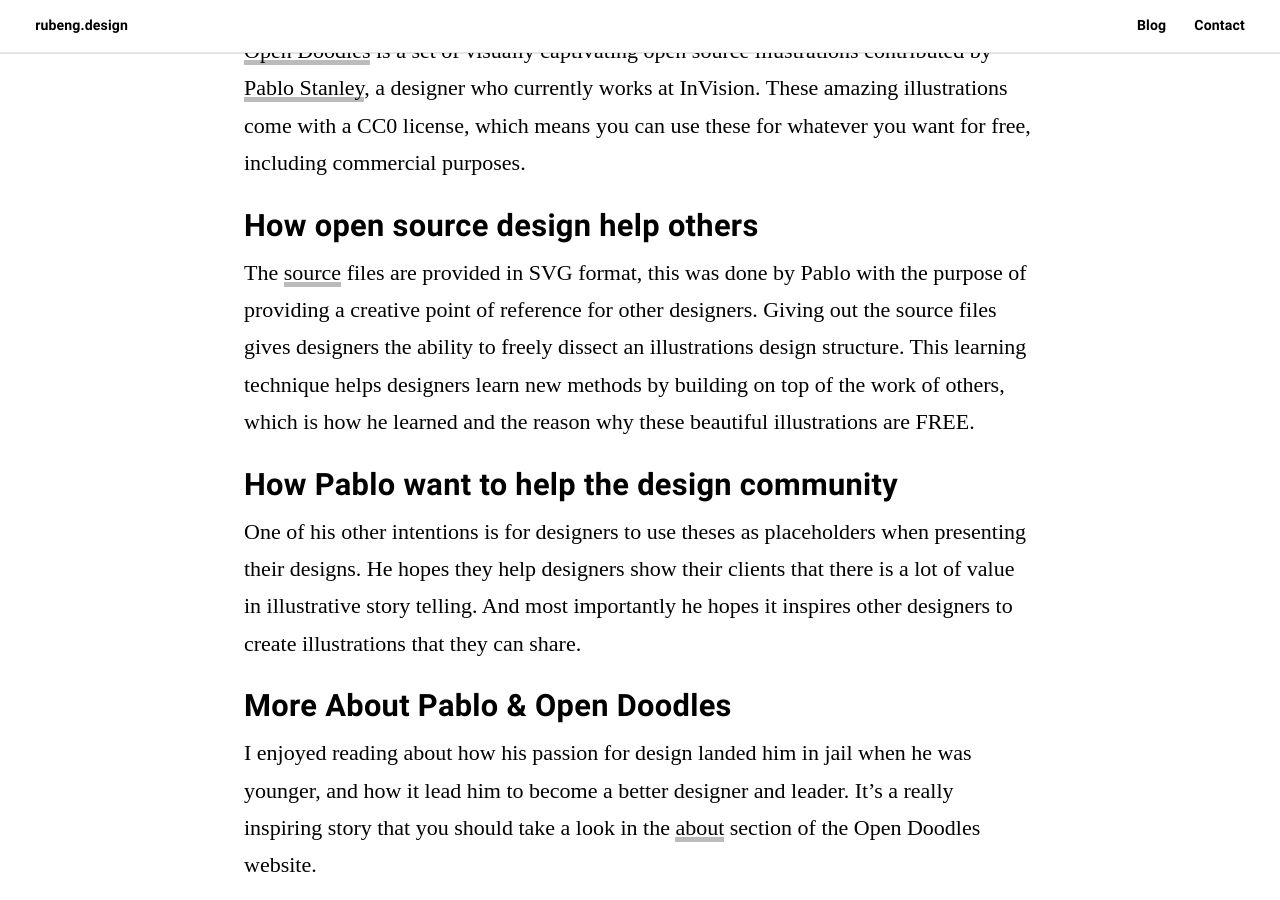
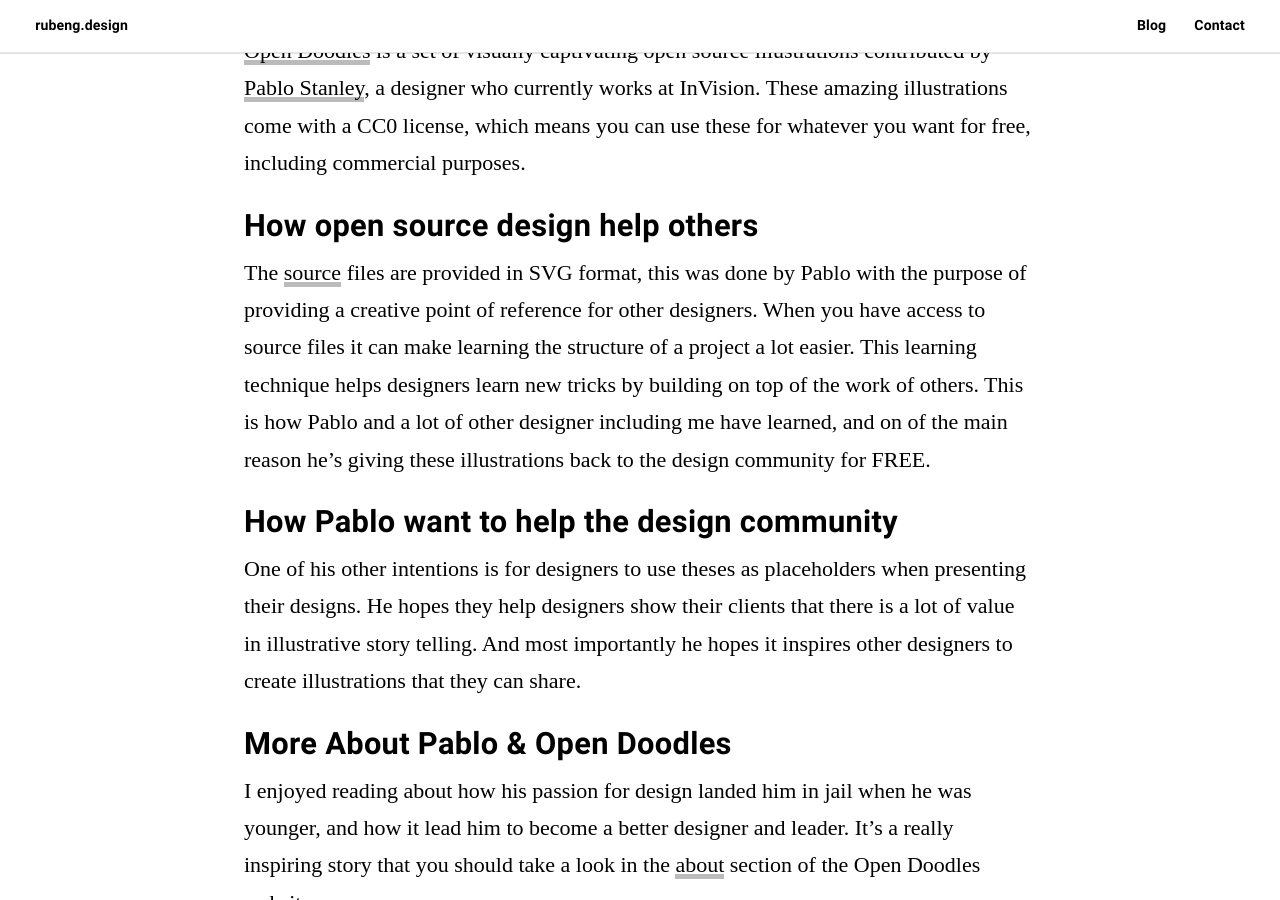
Before and after one commit to rullben/rg_master, a Jekyll site: the page built from _posts/19-oct/2019-10-24-opendoodles-a-sketchy-set-of-free-illustrations.md, in a window 1280 px wide and 900 px high, scrolled down 1308 px. Built offline with Jekyll 4.4.1, drawn with Linux system fonts in a browser that asks for light colours; some web fonts are replaced.

Commit message:
10-24-19

```diff
--- a/_posts/19-oct/2019-10-24-opendoodles-a-sketchy-set-of-free-illustrations.md
+++ b/_posts/19-oct/2019-10-24-opendoodles-a-sketchy-set-of-free-illustrations.md
@@ -16,7 +16,7 @@
 
 ### How open source design help others
 
-The [source](https://www.dropbox.com/sh/egmjlot3o8787sr/AABbIT7a1-3zWvF7HQ8R21_ta?dl=0) files are provided in SVG format, this was done by Pablo with the purpose of providing a creative point of reference for other designers.  Giving out the source files gives designers the ability to freely dissect an illustrations design structure.  This learning technique helps designers learn new methods by building on top of the work of others, which is how he learned and the reason why these beautiful illustrations are FREE.
+The [source](https://www.dropbox.com/sh/egmjlot3o8787sr/AABbIT7a1-3zWvF7HQ8R21_ta?dl=0) files are provided in SVG format, this was done by Pablo with the purpose of providing a creative point of reference for other designers.  When you have access to source files it can make learning the structure of a project a lot easier.  This learning technique helps designers learn new tricks by building on top of the work of others. This is how Pablo and a lot of other designer including me have learned, and on of the main reason he's giving these illustrations back to the design community for FREE.
 
 ### How Pablo want to help the design community
 
```
